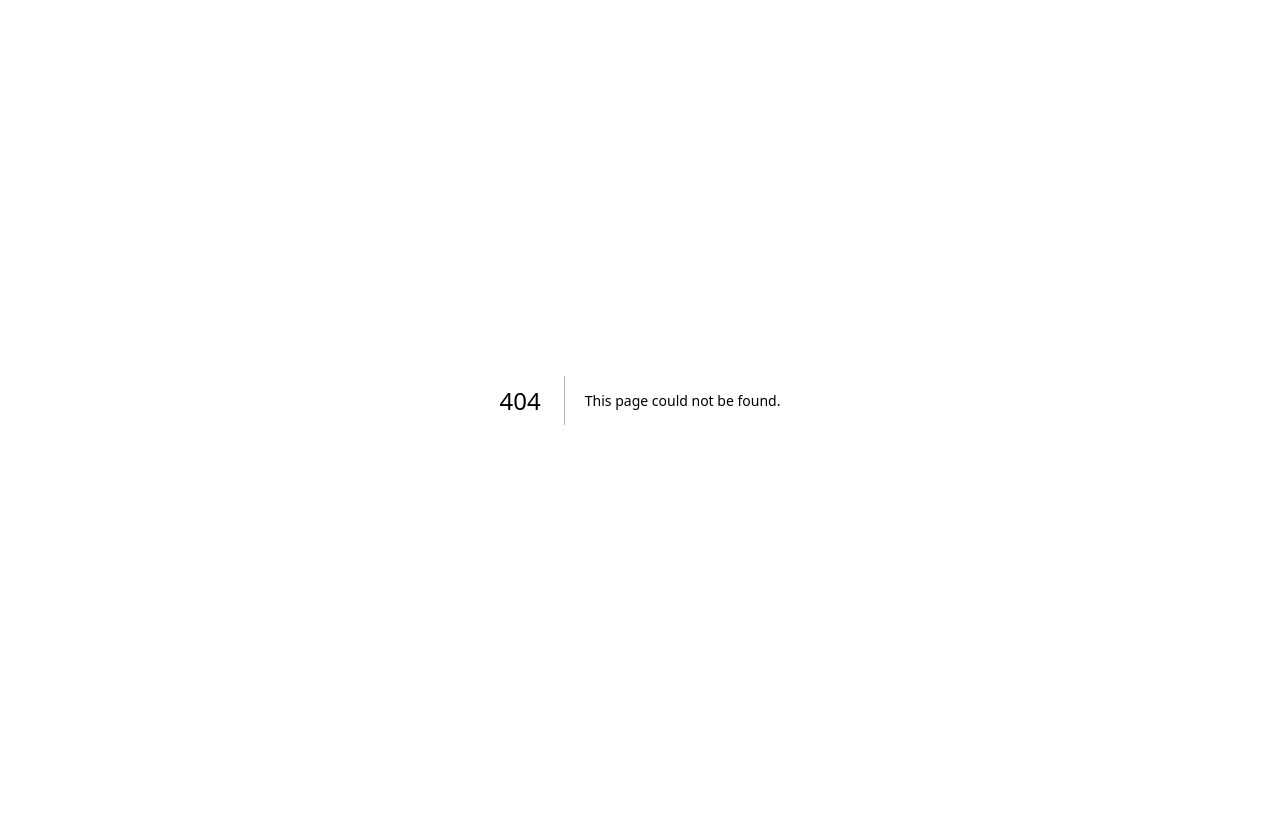
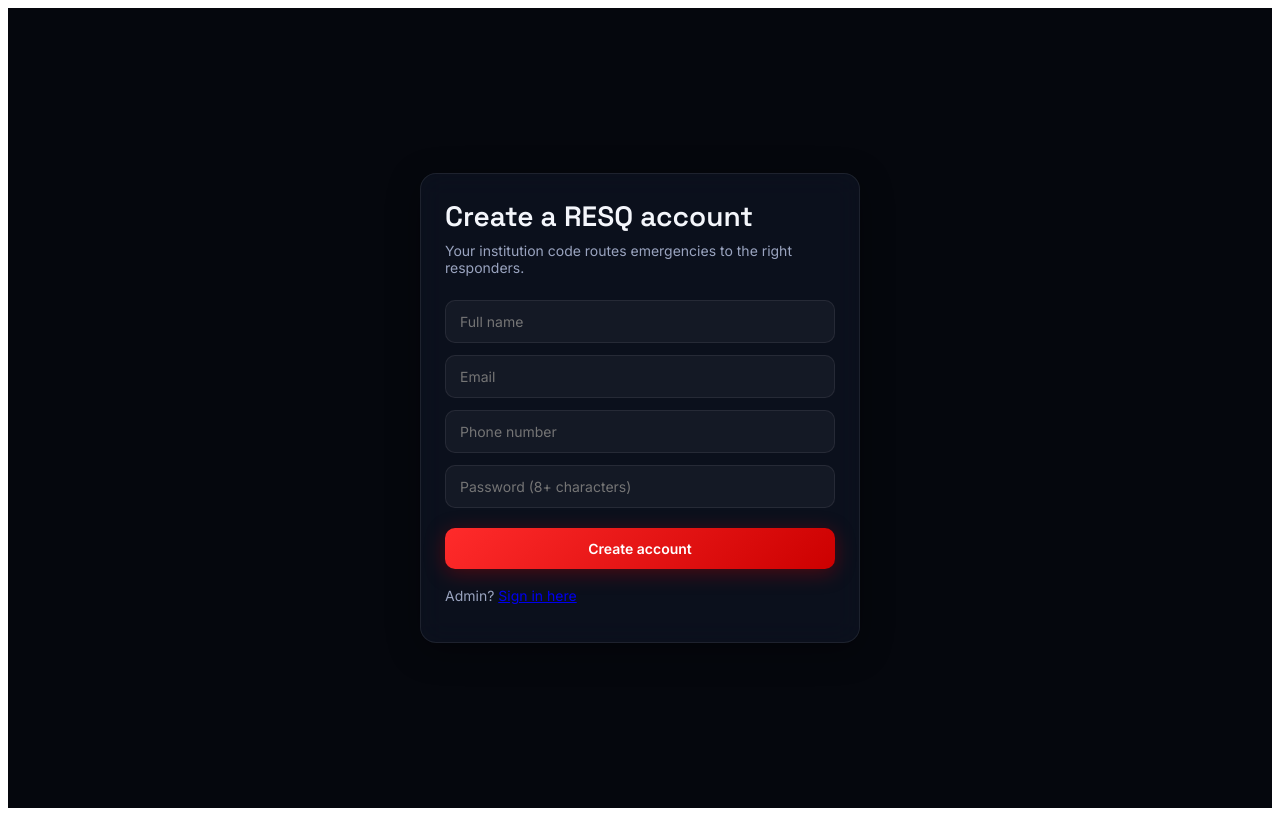
Before and after one commit to resqapp254-ux/RESQ, a Next.js app in the folder admin-dashboard/: page /signup in a window 1280 px wide. Before the commit this address had no page. Built offline with nearby package versions, Linux system fonts and the light colour scheme; no server answers.

Commit message:
Restore missing auth and user onboarding routes

```diff
--- /dev/null
+++ b/admin-dashboard/app/signup/page.js
@@ -0,0 +1,61 @@
+'use client'
+
+import { useState } from 'react'
+import { useRouter } from 'next/navigation'
+import { supabase } from '../../lib/supabaseClient'
+
+export default function SignupPage() {
+  const router = useRouter()
+  const [form, setForm] = useState({ fullName: '', email: '', phone: '', password: '' })
+  const [error, setError] = useState('')
+  const [message, setMessage] = useState('')
+  const [loading, setLoading] = useState(false)
+
+  async function handleSignup(event) {
+    event.preventDefault()
+    setError('')
+    setMessage('')
+    setLoading(true)
+
+    const { data, error: signupError } = await supabase.auth.signUp({
+      email: form.email.trim(),
+      password: form.password,
+      options: {
+        emailRedirectTo: `${window.location.origin}/join-institution`,
+        data: { role: 'user', full_name: form.fullName.trim(), phone: form.phone.trim() }
+      }
+    })
+
+    setLoading(false)
+    if (signupError) {
+      setError(signupError.message)
+      return
+    }
+    if (data.session) {
+      router.replace('/join-institution')
+    } else {
+      setMessage('Check your email to confirm your account, then return here to enter your institution code.')
+    }
+  }
+
+  return (
+    <main className="resq-shell">
+      <div className="resq-content" style={{ minHeight: '100vh', display: 'flex', alignItems: 'center', justifyContent: 'center', padding: 24 }}>
+        <section className="glass-card" style={{ width: '100%', maxWidth: 440 }}>
+          <h1 className="resq-h1" style={{ fontSize: 28 }}>Create a RESQ account</h1>
+          <p className="resq-subtle" style={{ margin: '8px 0 24px' }}>Your institution code routes emergencies to the right responders.</p>
+          <form onSubmit={handleSignup}>
+            <input className="resq-input" placeholder="Full name" value={form.fullName} onChange={(e) => setForm({ ...form, fullName: e.target.value })} required />
+            <input className="resq-input" style={{ marginTop: 12 }} type="email" placeholder="Email" value={form.email} onChange={(e) => setForm({ ...form, email: e.target.value })} required />
+            <input className="resq-input" style={{ marginTop: 12 }} placeholder="Phone number" value={form.phone} onChange={(e) => setForm({ ...form, phone: e.target.value })} required />
+            <input className="resq-input" style={{ marginTop: 12 }} type="password" minLength={8} placeholder="Password (8+ characters)" value={form.password} onChange={(e) => setForm({ ...form, password: e.target.value })} required />
+            {error && <p style={{ color: '#ff8080' }}>{error}</p>}
+            {message && <p style={{ color: 'var(--resq-green)' }}>{message}</p>}
+            <button className="resq-btn-primary" style={{ width: '100%', marginTop: 20 }} disabled={loading}>{loading ? 'Creating account...' : 'Create account'}</button>
+          </form>
+          <p className="resq-subtle" style={{ marginTop: 18 }}>Admin? <a href="/login">Sign in here</a></p>
+        </section>
+      </div>
+    </main>
+  )
+}
```
Also changed, not shown: admin-dashboard/app/forgot-password/page.js (added, +22 -0 lines), admin-dashboard/app/join-institution/page.js (added, +45 -0 lines), admin-dashboard/app/reset-password/page.js (added, +21 -0 lines), admin-dashboard/app/user/page.js (added, +17 -0 lines).
